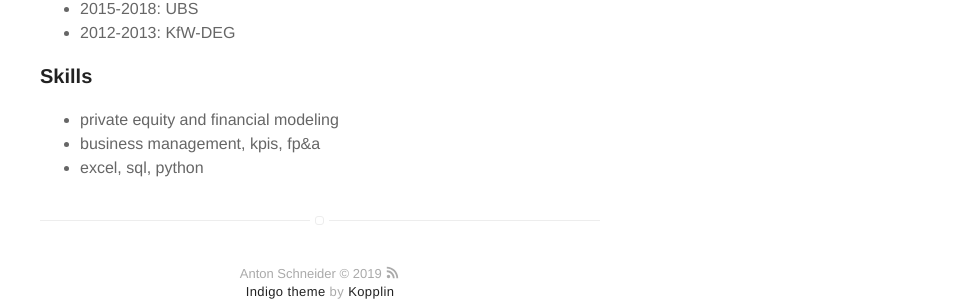
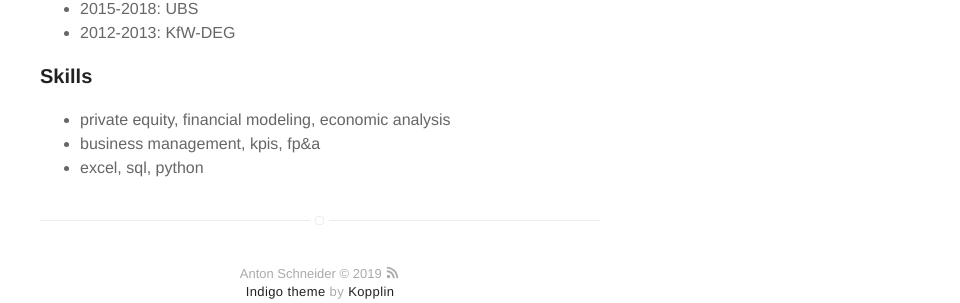
Before and after one commit to antonschneider90/antonschneider90.github.io, a Jekyll site: the page built from resume.md, in a window 1280 px wide. Shown: the part 450-753 px from the top of the page, without its empty margins (320-1280 px from the left). Built offline with Jekyll 4.4.1, drawn with Linux system fonts in a browser that asks for light colours.

Commit message:
Update resume.md

```diff
--- a/resume.md
+++ b/resume.md
@@ -18,6 +18,6 @@ layout: page
 
 ### Skills
 
-* private equity and financial modeling
+* private equity, financial modeling, economic analysis
 * business management, kpis, fp&a
 * excel, sql, python
```
